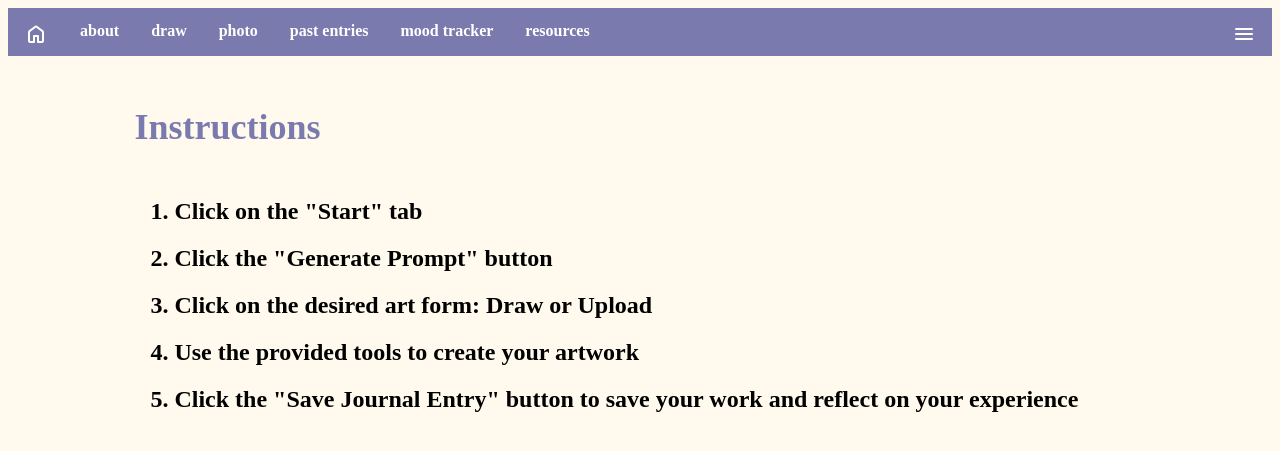
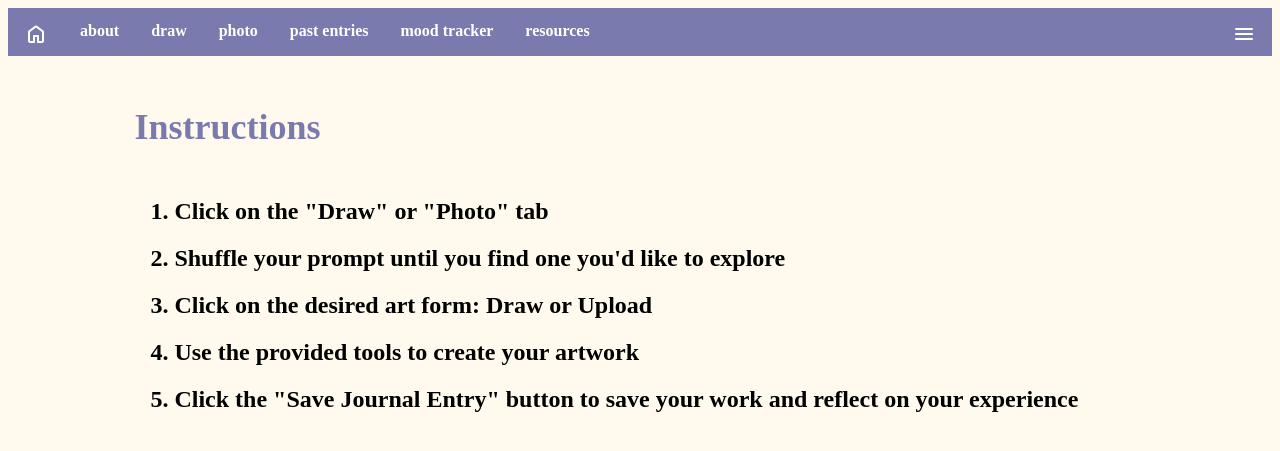
Before and after one commit to sylvieed/ColourfulCounseling2, a Flask app: page /tutorial in a window 1280 px wide. Shown: the top 451 px of the page. Run offline with Flask 2, Linux system fonts and the light colour scheme; some web fonts are replaced.

Commit message:
Update my picture and instructions

```diff
--- a/app/templates/tutorial.html
+++ b/app/templates/tutorial.html
@@ -27,8 +27,8 @@
     <div class="tutorial">
       <h1 class = "title" >Instructions</h1>
       <ol>
-        <li>Click on the "Start" tab</li>
-        <li>Click the "Generate Prompt" button</li>
+        <li>Click on the "Draw" or "Photo" tab</li>
+        <li>Shuffle your prompt until you find one you'd like to explore</li>
         <li>Click on the desired art form: Draw or Upload</li>
         <li>Use the provided tools to create your artwork</li>
         <li>Click the "Save Journal Entry" button to save your work and reflect on your experience</li>
```
Also changed, not shown: app/static/sylvieprofile.jpg.
